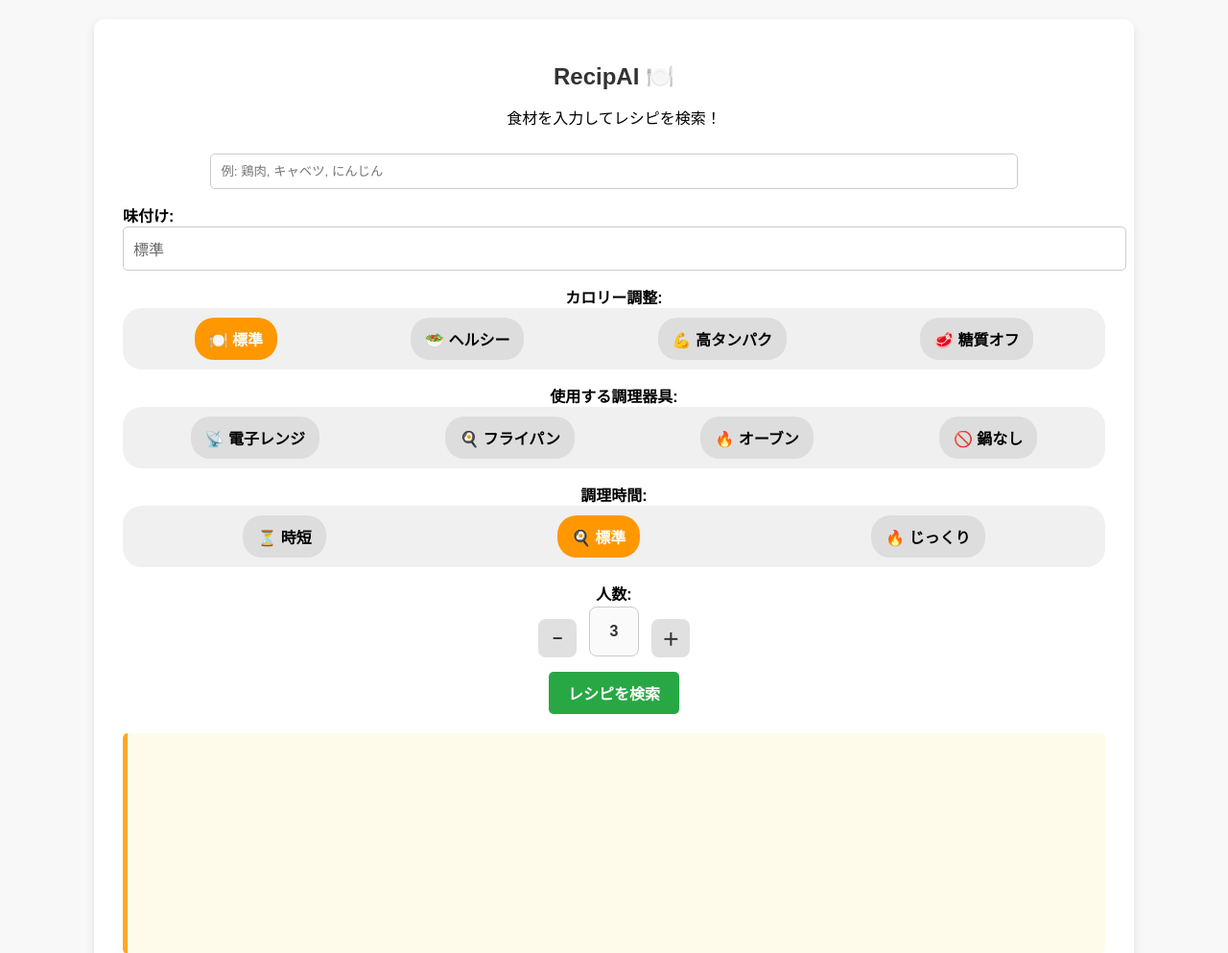
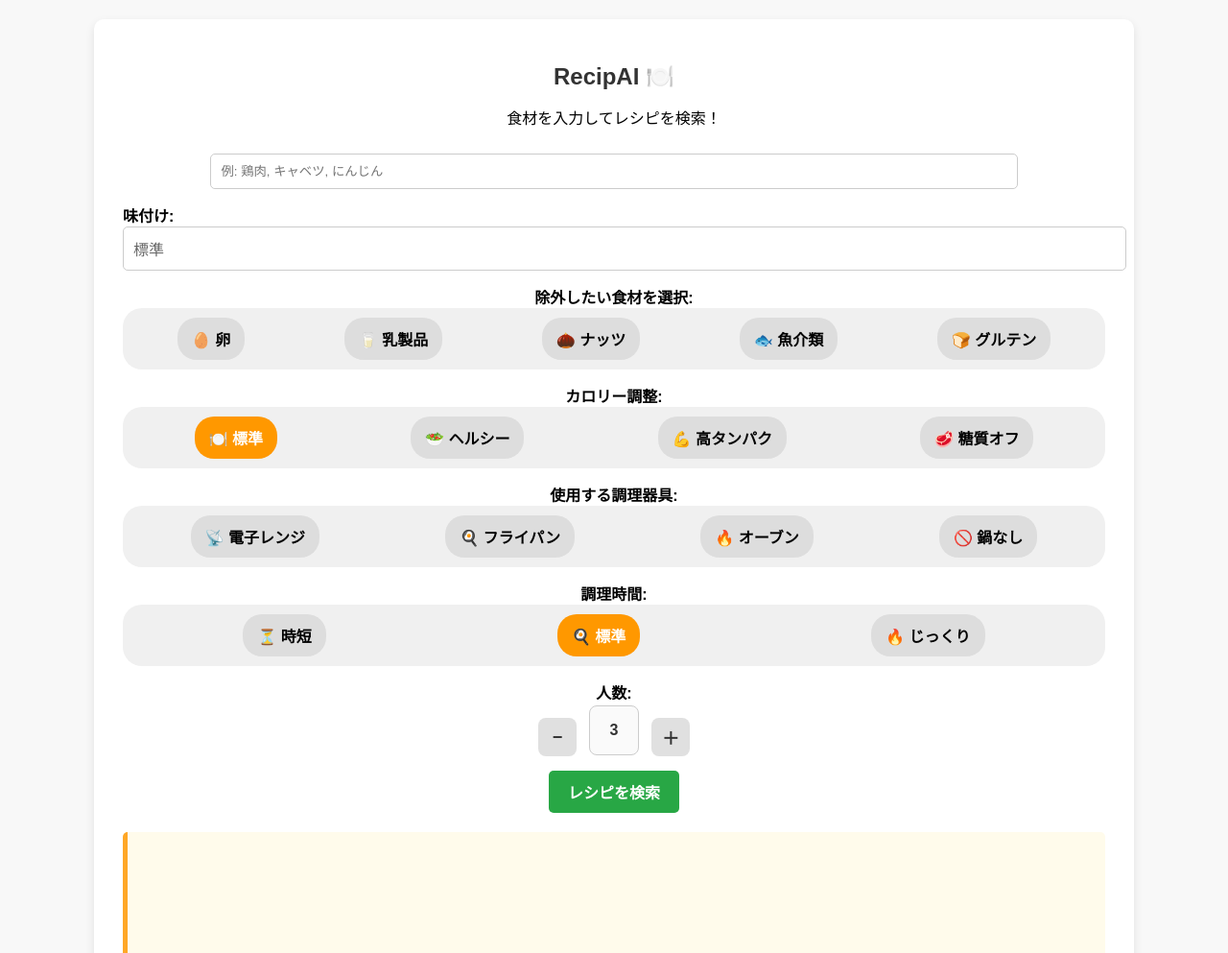
Before and after one commit to ryo0905-eng/recipAIwebApp, a Flask app: page / in a window 1280 px wide. Shown: the top 993 px of the page at 96% size. Run offline with Flask 3, Linux system fonts and the light colour scheme.

Commit message:
アレルギー選択を追加

```diff
--- a/app.py
+++ b/app.py
@@ -28,6 +28,10 @@ def generate_recipe():
     tools_prompt = ""
     if cooking_tools:
         tools_prompt = f"以下の調理器具のみを使用してください: {', '.join(cooking_tools)}"
+    allergy_list = data.get("allergy_list", [])
+    allergy_prompt = ""
+    if allergy_list:
+        allergy_prompt = f"以下の食材を使用しないでください: {', '.join(allergy_list)}"
 
     if not ingredients:
         return jsonify({"error": "食材を入力してください！"}), 400
@@ -46,6 +50,7 @@ def generate_recipe():
 
     prompt = f"""
     以下の食材を使ったレシピを作成してください。
+    アレルギー: {allergy_prompt}
     食材: {ingredients}
     味付け: {flavor_prompt}
     調理器具: {tools_prompt}
--- a/static/script.js
+++ b/static/script.js
@@ -6,6 +6,7 @@ document.addEventListener("DOMContentLoaded", function () {
         let cooking_time = document.querySelector("input[name='cooking_time']:checked").value;  // ✅ トグルで選択した調理時間を取得！
         let calorie_option = document.querySelector("input[name='calorie_option']:checked").value;  // ✅ カロリー調整を取得！
         let cooking_tools = Array.from(document.querySelectorAll("input[name='cooking_tools']:checked")).map(el => el.value);
+        let allergy_list = Array.from(document.querySelectorAll("input[name='allergy']:checked")).map(el => el.value);
 
 
         if (!ingredients) {
@@ -22,7 +23,7 @@ document.addEventListener("DOMContentLoaded", function () {
             let response = await fetch("/get_recipe", {
                 method: "POST",
                 headers: { "Content-Type": "application/json" },
-                body: JSON.stringify({ ingredients, flavor, servings, cooking_time, calorie_option, cooking_tools })
+                body: JSON.stringify({ ingredients, flavor, servings, cooking_time, calorie_option, cooking_tools, allergy_list })
             });
 
             if (!response.body) {
--- a/static/styles.css
+++ b/static/styles.css
@@ -335,3 +335,34 @@ select {
     background: #ff9800;
     color: white;
 }
+
+.allergy-list {
+    margin-top: 15px;
+}
+
+.toggle-container {
+    display: flex;
+    flex-wrap: wrap;
+    gap: 10px;
+    padding: 10px;
+    background: #f0f0f0;
+    border-radius: 20px;
+}
+
+.toggle-container input[type="checkbox"] {
+    display: none;
+}
+
+.toggle-container label {
+    padding: 10px 15px;
+    border-radius: 20px;
+    background: #ddd;
+    cursor: pointer;
+    transition: 0.3s;
+    font-weight: bold;
+}
+
+.toggle-container input[type="checkbox"]:checked + label {
+    background: #ff9800;
+    color: white;
+}
--- a/templates/index.html
+++ b/templates/index.html
@@ -38,6 +38,26 @@
                 </div>
             </div>
             <input type="hidden" id="flavor-input">
+        </div>
+
+        <div class="allergy-list">
+            <label>除外したい食材を選択:</label>
+            <div class="toggle-container">
+                <input type="checkbox" id="allergy-eggs" name="allergy" value="卵">
+                <label for="allergy-eggs">🥚 卵</label>
+
+                <input type="checkbox" id="allergy-dairy" name="allergy" value="乳製品">
+                <label for="allergy-dairy">🥛 乳製品</label>
+
+                <input type="checkbox" id="allergy-nuts" name="allergy" value="ナッツ">
+                <label for="allergy-nuts">🌰 ナッツ</label>
+
+                <input type="checkbox" id="allergy-seafood" name="allergy" value="魚介類">
+                <label for="allergy-seafood">🐟 魚介類</label>
+
+                <input type="checkbox" id="allergy-gluten" name="allergy" value="グルテン">
+                <label for="allergy-gluten">🍞 グルテン</label>
+            </div>
         </div>
 
         <div class="calorie-toggle">
```
